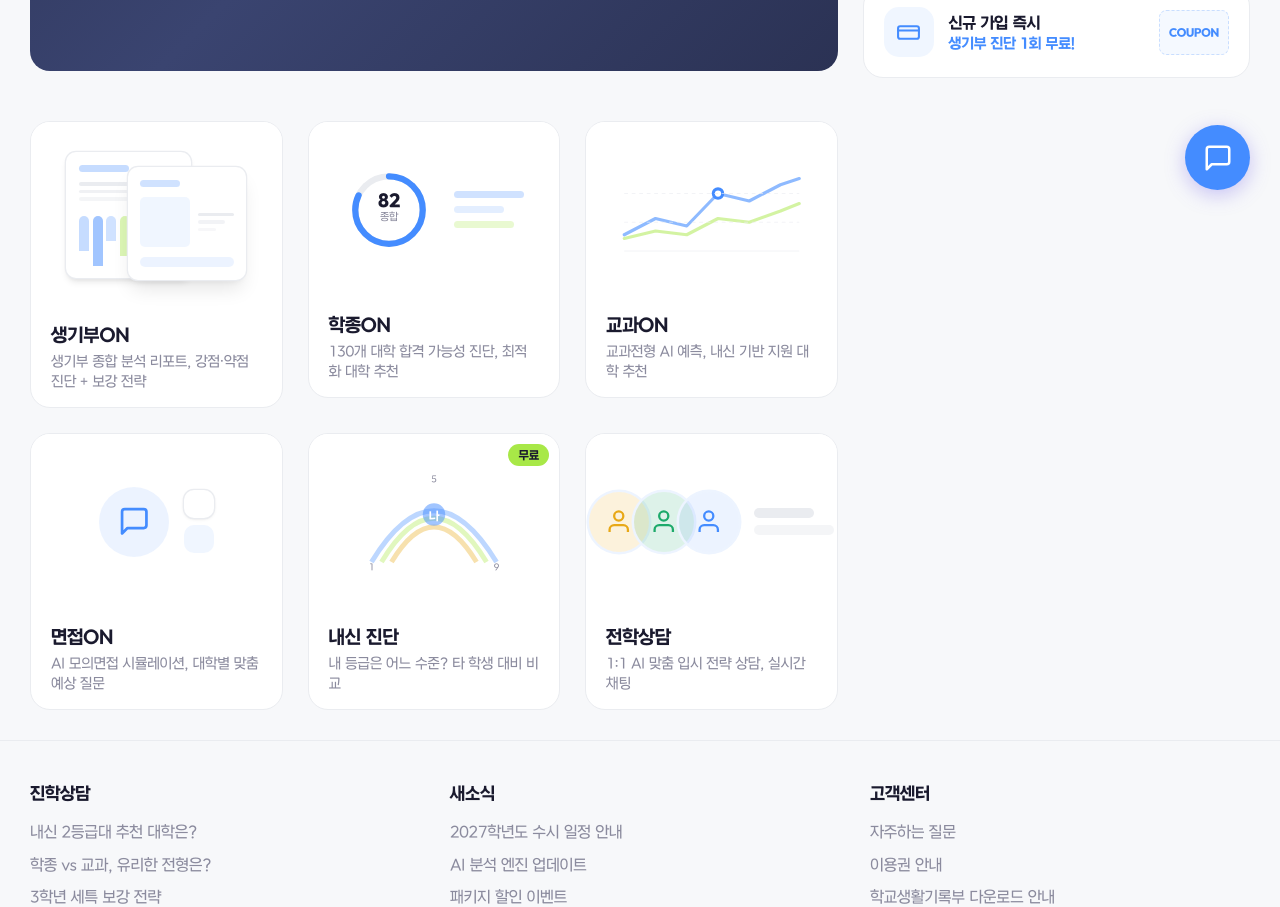
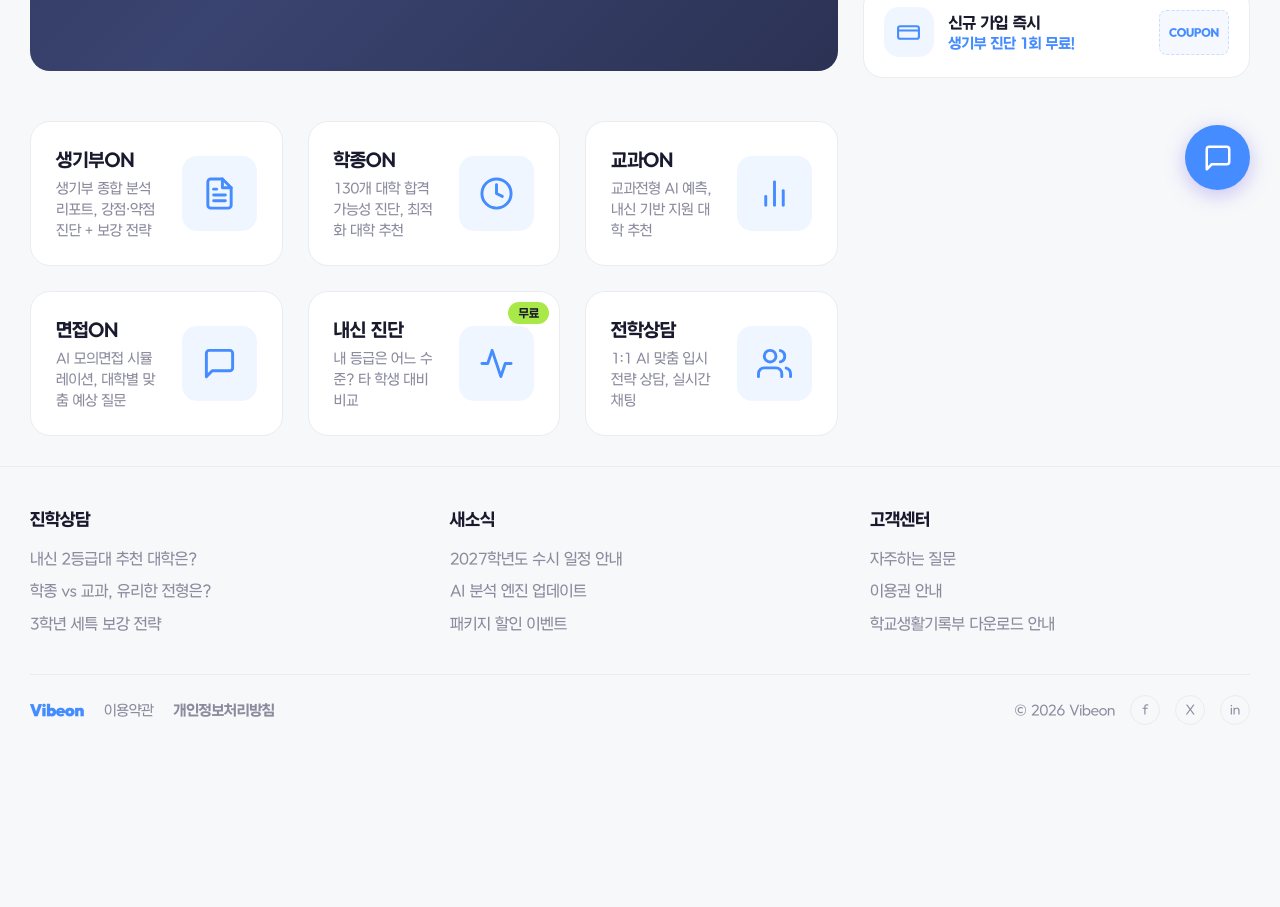
Before and after one commit to INNO-HI-Inc/hi-university, a Next.js app: page /admission-consulting/ in a window 1280 px wide. Shown: the part 580-1487 px from the top of the page. After the commit the page ends 1325 px from the top, so only its background shows below. Built offline with nearby package versions, Linux system fonts and the light colour scheme.

Commit message:
Redesign service cards: left title+desc, right icon layout

```diff
--- a/src/app/page.tsx
+++ b/src/app/page.tsx
@@ -234,7 +234,7 @@ function ServiceCards() {
   );
 }
 
-/* Card — top text + bottom illustration */
+/* Card — left: title+desc / right: icon */
 function Card({
   href,
   name,
@@ -250,179 +250,81 @@ function Card({
 }) {
   return (
     <a href={href} className="card-3d group relative">
-      <div className="card-3d-inner svc-card flex flex-col overflow-hidden rounded-2xl border border-line bg-white">
+      <div className="card-3d-inner svc-card flex items-center gap-4 overflow-hidden rounded-2xl border border-line bg-white px-5 py-5">
         {badge && (
           <span className="absolute right-2 top-2 z-10 rounded-full bg-cta px-2 py-0.5 text-[9px] font-bold text-ink">
             {badge}
           </span>
         )}
-        <div className="flex min-h-[140px] flex-1 items-center justify-center bg-white px-5 py-6">
+        <div className="flex-1 min-w-0">
+          <h3 className="text-[14px] font-bold text-ink">{name}</h3>
+          <p className="mt-1 text-[11px] leading-[1.5] text-slate">{desc}</p>
+        </div>
+        <div className="shrink-0 flex h-[60px] w-[60px] items-center justify-center rounded-xl bg-primary/8">
           {children}
-        </div>
-        <div className="px-4 py-3">
-          <h3 className="text-[14px] font-bold text-ink">{name}</h3>
-          <p className="mt-0.5 text-[11px] leading-[1.5] text-slate">{desc}</p>
         </div>
       </div>
     </a>
   );
 }
 
-/* ═══ Card Illustrations (large, screenshot-matched) ═══ */
+/* ═══ Card Icons (compact SVG) ═══ */
 
-/* 생기부ON — two overlapping document cards */
 function IllustSaenggibu() {
   return (
-    <div className="relative flex items-center justify-center" style={{ width: 160, height: 100 }}>
-      {/* back doc */}
-      <div className="absolute left-2 top-0 w-[100px] rounded-lg bg-white p-2.5 shadow-md ring-1 ring-line">
-        <div className="mb-2 h-1.5 w-10 rounded bg-primary/30" />
-        <div className="space-y-[3px]">
-          <div className="h-[3px] w-full rounded bg-line" />
-          <div className="h-[3px] w-14 rounded bg-line/70" />
-          <div className="h-[3px] w-10 rounded bg-line/50" />
-        </div>
-        <div className="mt-3 flex gap-[3px]">
-          <div className="h-7 w-[8px] rounded-t-sm bg-primary/30" />
-          <div className="h-10 w-[8px] rounded-t-sm bg-primary/50" />
-          <div className="h-5 w-[8px] rounded-t-sm bg-primary/25" />
-          <div className="h-8 w-[8px] rounded-t-sm bg-cta/40" />
-        </div>
-      </div>
-      {/* front doc */}
-      <div className="absolute right-2 top-3 w-[95px] rounded-lg bg-white p-2.5 shadow-lg ring-1 ring-line">
-        <div className="mb-2 h-1.5 w-8 rounded bg-primary/25" />
-        <div className="flex items-center gap-1.5">
-          <div className="h-10 w-10 rounded bg-primary/8" />
-          <div className="flex-1 space-y-[3px]">
-            <div className="h-[3px] rounded bg-line" />
-            <div className="h-[3px] w-3/4 rounded bg-line/60" />
-            <div className="h-[3px] w-1/2 rounded bg-line/40" />
-          </div>
-        </div>
-        <div className="mt-2 h-2 w-full rounded bg-primary/10" />
-      </div>
-    </div>
-  );
-}
-
-/* 학종ON — donut gauge + stats */
-function IllustHakjong() {
-  return (
-    <div className="flex items-center gap-4">
-      <svg width="72" height="72" viewBox="0 0 72 72">
-        <circle cx="36" cy="36" r="27" fill="none" stroke="#EAECF0" strokeWidth="5" />
-        <circle
-          cx="36"
-          cy="36"
-          r="27"
-          fill="none"
-          stroke="#448CFF"
-          strokeWidth="5"
-          strokeLinecap="round"
-          strokeDasharray={2 * Math.PI * 27}
-          strokeDashoffset={2 * Math.PI * 27 * 0.18}
-          transform="rotate(-90 36 36)"
-        />
-        <text x="36" y="33" textAnchor="middle" className="text-[13px] font-extrabold fill-ink" style={{ fontFamily: "inherit" }}>82</text>
-        <text x="36" y="44" textAnchor="middle" className="text-[8px] fill-slate" style={{ fontFamily: "inherit" }}>종합</text>
-      </svg>
-      <div className="space-y-1.5">
-        <div className="h-1.5 w-14 rounded bg-primary/25" />
-        <div className="h-1.5 w-10 rounded bg-primary/15" />
-        <div className="h-1.5 w-12 rounded bg-cta/25" />
-      </div>
-    </div>
-  );
-}
-
-/* 교과ON — line chart with avatar */
-function IllustGygwa() {
-  return (
-    <div className="flex flex-col items-center gap-1">
-      <svg width="150" height="70" viewBox="0 0 150 70">
-        <polyline points="5,55 30,42 55,48 80,22 105,28 130,15 145,10" fill="none" stroke="#448CFF" strokeWidth="2.5" opacity="0.6" strokeLinecap="round" strokeLinejoin="round" />
-        <polyline points="5,58 30,52 55,55 80,42 105,45 130,36 145,30" fill="none" stroke="#A8E847" strokeWidth="2.5" opacity="0.5" strokeLinecap="round" strokeLinejoin="round" />
-        <circle cx="80" cy="22" r="5" fill="#448CFF" />
-        <circle cx="80" cy="22" r="2.5" fill="white" />
-        {/* grid lines */}
-        <line x1="5" y1="68" x2="145" y2="68" stroke="#EAECF0" strokeWidth="0.5" />
-        <line x1="5" y1="45" x2="145" y2="45" stroke="#EAECF0" strokeWidth="0.5" strokeDasharray="3,3" />
-        <line x1="5" y1="22" x2="145" y2="22" stroke="#EAECF0" strokeWidth="0.5" strokeDasharray="3,3" />
-      </svg>
-    </div>
-  );
-}
-
-/* 면접ON — chat bubble + avatar */
-function IllustInterview() {
-  return (
-    <div className="flex items-center gap-3">
-      <div className="flex h-14 w-14 items-center justify-center rounded-full bg-primary/10">
-        <svg width="26" height="26" viewBox="0 0 24 24" fill="none" stroke="#448CFF" strokeWidth="2" strokeLinecap="round" strokeLinejoin="round">
-          <path d="M21 15a2 2 0 0 1-2 2H7l-4 4V5a2 2 0 0 1 2-2h14a2 2 0 0 1 2 2z" />
-        </svg>
-      </div>
-      <div className="flex-1 space-y-1.5">
-        <div className="rounded-lg bg-white px-3 py-1.5 shadow-sm ring-1 ring-line">
-          <div className="h-[3px] w-full rounded bg-line" />
-          <div className="mt-1 h-[3px] w-3/4 rounded bg-line/60" />
-        </div>
-        <div className="rounded-lg bg-primary/8 px-3 py-1.5">
-          <div className="h-[3px] w-4/5 rounded bg-primary/20" />
-          <div className="mt-1 h-[3px] w-1/2 rounded bg-primary/15" />
-        </div>
-      </div>
-    </div>
-  );
-}
-
-/* 내신 진단 — rainbow arc gauge */
-function IllustNaesin() {
-  return (
-    <svg width="120" height="80" viewBox="0 0 120 80">
-      <path d="M10 72 Q60 -10 110 72" fill="none" stroke="#448CFF" strokeWidth="4" opacity="0.35" />
-      <path d="M18 72 Q60 2 102 72" fill="none" stroke="#A8E847" strokeWidth="4" opacity="0.35" />
-      <path d="M26 72 Q60 16 94 72" fill="none" stroke="#E8A817" strokeWidth="4" opacity="0.35" />
-      <circle cx="60" cy="34" r="9" fill="#448CFF" opacity="0.5" />
-      <text x="60" y="38" textAnchor="middle" className="text-[9px] font-bold fill-white" style={{ fontFamily: "inherit" }}>나</text>
-      {/* scale labels */}
-      <text x="10" y="78" textAnchor="middle" className="text-[7px] fill-slate" style={{ fontFamily: "inherit" }}>1</text>
-      <text x="60" y="8" textAnchor="middle" className="text-[7px] fill-slate" style={{ fontFamily: "inherit" }}>5</text>
-      <text x="110" y="78" textAnchor="middle" className="text-[7px] fill-slate" style={{ fontFamily: "inherit" }}>9</text>
+    <svg width="28" height="28" viewBox="0 0 24 24" fill="none" stroke="#448CFF" strokeWidth="2" strokeLinecap="round" strokeLinejoin="round">
+      <path d="M14 2H6a2 2 0 0 0-2 2v16a2 2 0 0 0 2 2h12a2 2 0 0 0 2-2V8z" />
+      <polyline points="14 2 14 8 20 8" />
+      <line x1="16" y1="13" x2="8" y2="13" />
+      <line x1="16" y1="17" x2="8" y2="17" />
+      <polyline points="10 9 9 9 8 9" />
     </svg>
   );
 }
 
-/* 전학상담 — overlapping person avatars */
+function IllustHakjong() {
+  return (
+    <svg width="28" height="28" viewBox="0 0 24 24" fill="none" stroke="#448CFF" strokeWidth="2" strokeLinecap="round" strokeLinejoin="round">
+      <circle cx="12" cy="12" r="10" />
+      <polyline points="12 6 12 12 16 14" />
+    </svg>
+  );
+}
+
+function IllustGygwa() {
+  return (
+    <svg width="28" height="28" viewBox="0 0 24 24" fill="none" stroke="#448CFF" strokeWidth="2" strokeLinecap="round" strokeLinejoin="round">
+      <line x1="18" y1="20" x2="18" y2="10" />
+      <line x1="12" y1="20" x2="12" y2="4" />
+      <line x1="6" y1="20" x2="6" y2="14" />
+    </svg>
+  );
+}
+
+function IllustInterview() {
+  return (
+    <svg width="28" height="28" viewBox="0 0 24 24" fill="none" stroke="#448CFF" strokeWidth="2" strokeLinecap="round" strokeLinejoin="round">
+      <path d="M21 15a2 2 0 0 1-2 2H7l-4 4V5a2 2 0 0 1 2-2h14a2 2 0 0 1 2 2z" />
+    </svg>
+  );
+}
+
+function IllustNaesin() {
+  return (
+    <svg width="28" height="28" viewBox="0 0 24 24" fill="none" stroke="#448CFF" strokeWidth="2" strokeLinecap="round" strokeLinejoin="round">
+      <path d="M22 12h-4l-3 9L9 3l-3 9H2" />
+    </svg>
+  );
+}
+
 function IllustConsult() {
   return (
-    <div className="flex items-center gap-2">
-      <div className="flex items-center">
-        <div className="flex h-12 w-12 items-center justify-center rounded-full bg-amber/15 ring-2 ring-[#EDF4FF]">
-          <svg width="22" height="22" viewBox="0 0 24 24" fill="none" stroke="#E8A817" strokeWidth="2">
-            <path d="M20 21v-2a4 4 0 0 0-4-4H8a4 4 0 0 0-4 4v2" />
-            <circle cx="12" cy="7" r="4" />
-          </svg>
-        </div>
-        <div className="-ml-3 flex h-12 w-12 items-center justify-center rounded-full bg-green/15 ring-2 ring-[#EDF4FF]">
-          <svg width="22" height="22" viewBox="0 0 24 24" fill="none" stroke="#1DAA6B" strokeWidth="2">
-            <path d="M20 21v-2a4 4 0 0 0-4-4H8a4 4 0 0 0-4 4v2" />
-            <circle cx="12" cy="7" r="4" />
-          </svg>
-        </div>
-        <div className="-ml-3 flex h-12 w-12 items-center justify-center rounded-full bg-primary/10 ring-2 ring-[#EDF4FF]">
-          <svg width="22" height="22" viewBox="0 0 24 24" fill="none" stroke="#448CFF" strokeWidth="2">
-            <path d="M20 21v-2a4 4 0 0 0-4-4H8a4 4 0 0 0-4 4v2" />
-            <circle cx="12" cy="7" r="4" />
-          </svg>
-        </div>
-      </div>
-      <div className="ml-1 space-y-1.5">
-        <div className="h-2 w-12 rounded bg-line" />
-        <div className="h-2 w-16 rounded bg-line/50" />
-      </div>
-    </div>
+    <svg width="28" height="28" viewBox="0 0 24 24" fill="none" stroke="#448CFF" strokeWidth="2" strokeLinecap="round" strokeLinejoin="round">
+      <path d="M17 21v-2a4 4 0 0 0-4-4H5a4 4 0 0 0-4 4v2" />
+      <circle cx="9" cy="7" r="4" />
+      <path d="M23 21v-2a4 4 0 0 0-3-3.87" />
+      <path d="M16 3.13a4 4 0 0 1 0 7.75" />
+    </svg>
   );
 }
 
```
Also changed, not shown: 48 other files (tests, documents, lock files or other folders).
